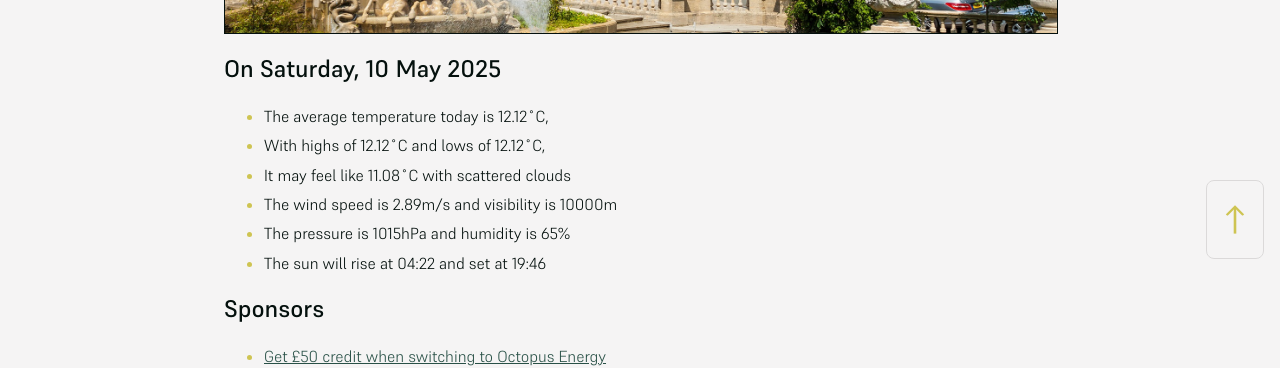
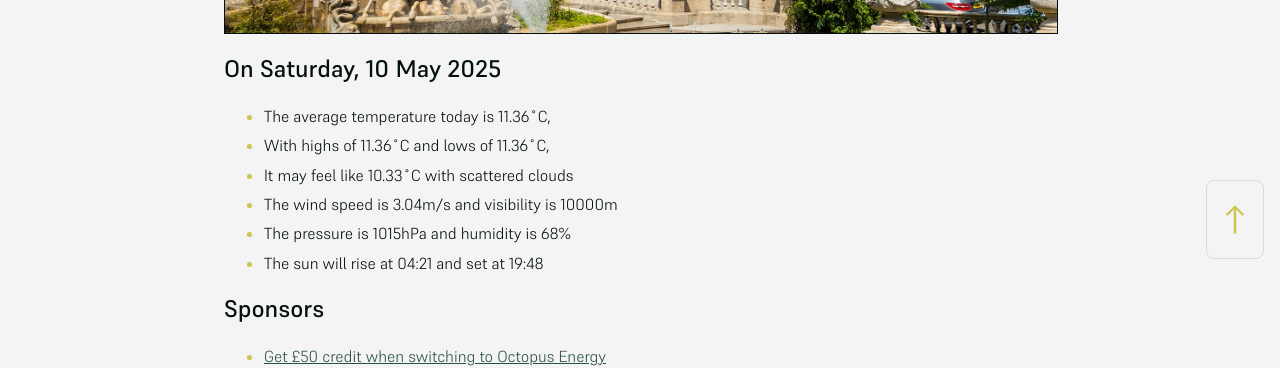
Before and after one commit to mat-0/cheltenham-open-data, a Jekyll site: the page built from index.md, in a window 1280 px wide. Shown: the part 625-993 px from the top of the page. Built offline with Jekyll 4.4.1, drawn with Linux system fonts in a browser that asks for light colours.

Commit message:
Updated 2025-05-10 23:57:52

```diff
--- a/index.md
+++ b/index.md
@@ -10,12 +10,12 @@ seo: Menu
 <!-- weather_marker starts -->
 ## On Saturday, 10 May 2025
 
-- The average temperature today is 12.12˚C,
-- With highs of 12.12˚C and lows of 12.12˚C,
-- It may feel like 11.08˚C with scattered clouds
-- The wind speed is 2.89m/s and visibility is 10000m
-- The pressure is 1015hPa and humidity is 65%
-- The sun will rise at 04:22 and set at 19:46
+- The average temperature today is 11.36˚C,
+- With highs of 11.36˚C and lows of 11.36˚C,
+- It may feel like 10.33˚C with scattered clouds
+- The wind speed is 3.04m/s and visibility is 10000m
+- The pressure is 1015hPa and humidity is 68%
+- The sun will rise at 04:21 and set at 19:48
 
 <!-- weather_marker ends -->
 
```
Also changed, not shown: _data/flood.json (+5 -69 lines), _pages/news.md (+4 -4 lines).
